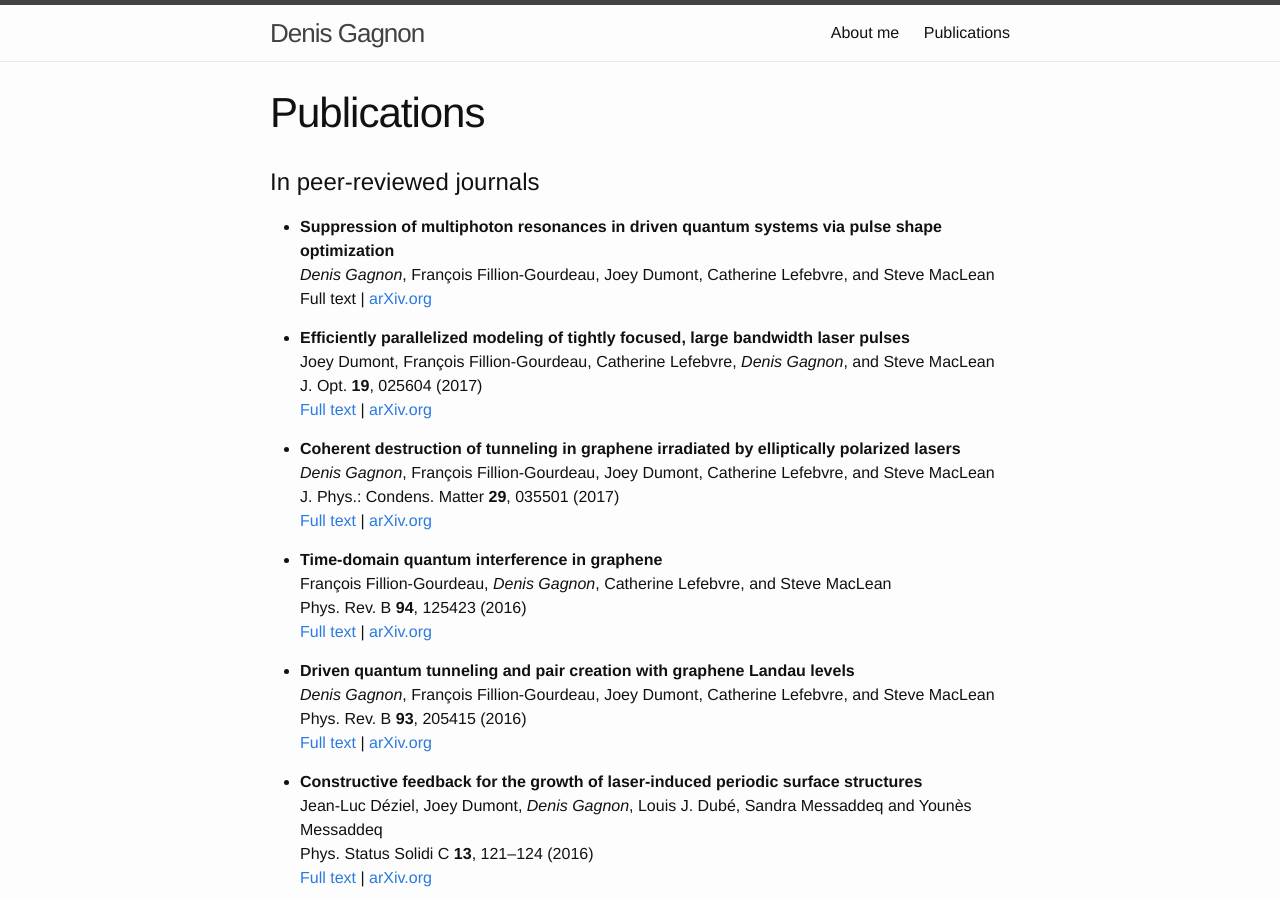
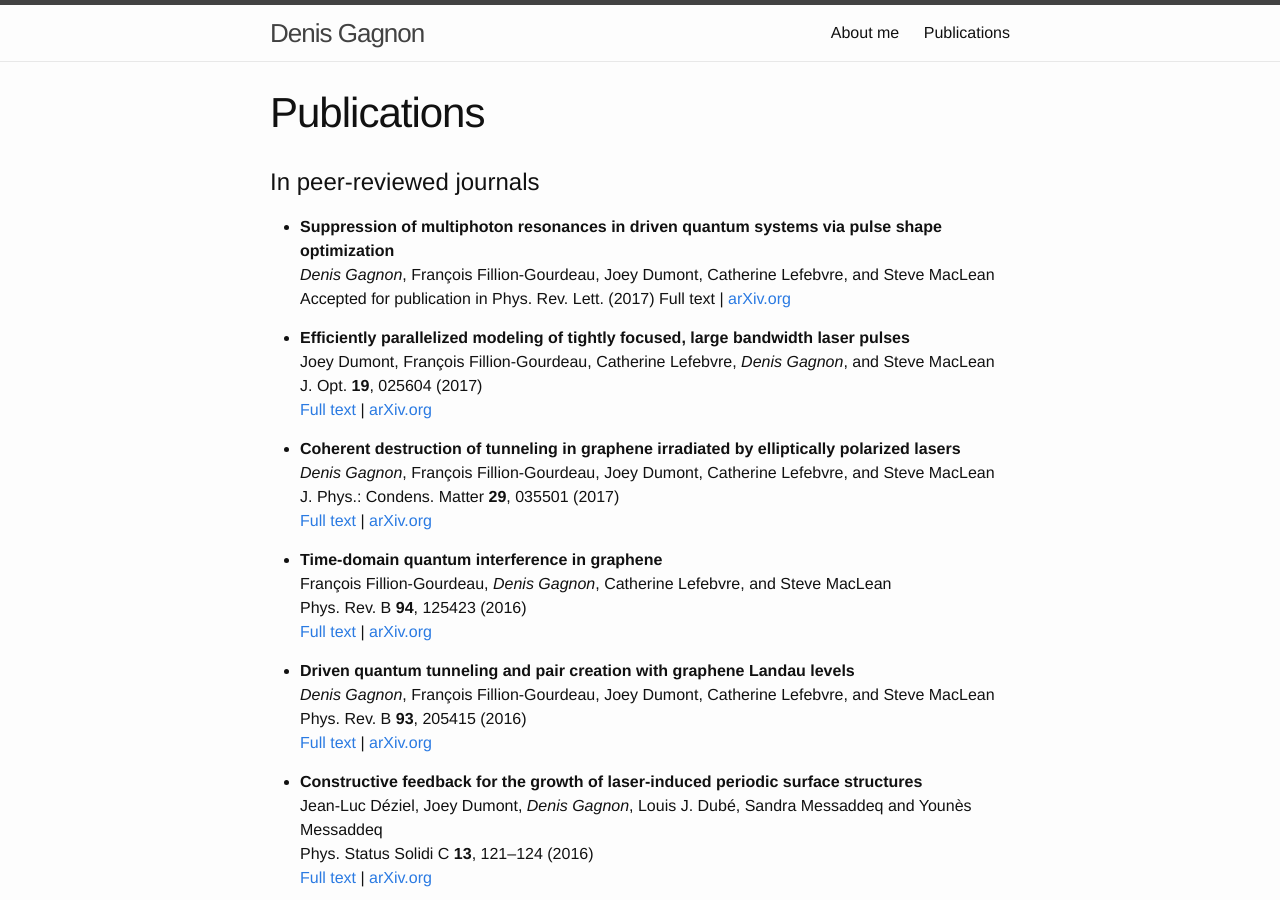
Before and after one commit to McNoggins/mcnoggins.github.io, a Jekyll site: the page built from publications.md, in a window 1280 px wide and 900 px high. Built offline with Jekyll 4.4.1, drawn with Linux system fonts in a browser that asks for light colours.

Commit message:
Update publications.md

```diff
--- a/publications.md
+++ b/publications.md
@@ -8,6 +8,7 @@ In peer-reviewed journals
 =============
 * **Suppression of multiphoton resonances in driven quantum systems via pulse shape optimization** <br>
 *Denis Gagnon*, François Fillion-Gourdeau, Joey Dumont, Catherine Lefebvre, and Steve MacLean  <br>
+Accepted for publication in Phys. Rev. Lett. (2017)
 Full text |
 [arXiv.org](https://arxiv.org/abs/1703.04165){:target="_blank"}
 
```
